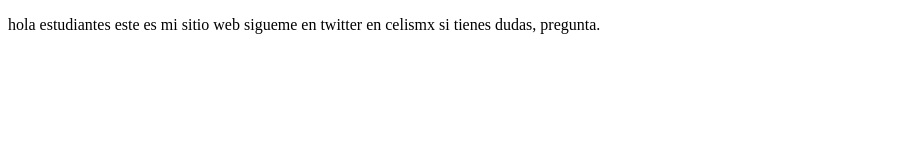
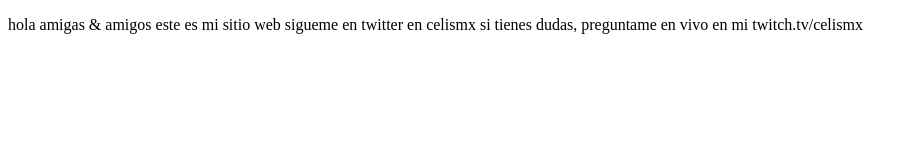
Before and after one commit to rickbjj2022/proyectoCursoPrework, a plain HTML site: page index.html in a window 1280 px wide. Shown: the whole page, without its empty margins (0-916 px from the left). Drawn offline with Linux system fonts and the light colour scheme.

Commit message:
cambios agregamos sitio de twitch

```diff
--- a/index.html
+++ b/index.html
@@ -8,7 +8,8 @@
 </head>
 <body>
     <p>
-        hola estudiantes este es mi sitio web
-        sigueme en twitter en celismx si tienes dudas, pregunta.
+        hola amigas & amigos este es mi sitio web
+        sigueme en twitter en celismx si tienes dudas, preguntame en vivo en mi twitch.tv/celismx
+    </p>
 </body>
 </html>
```
